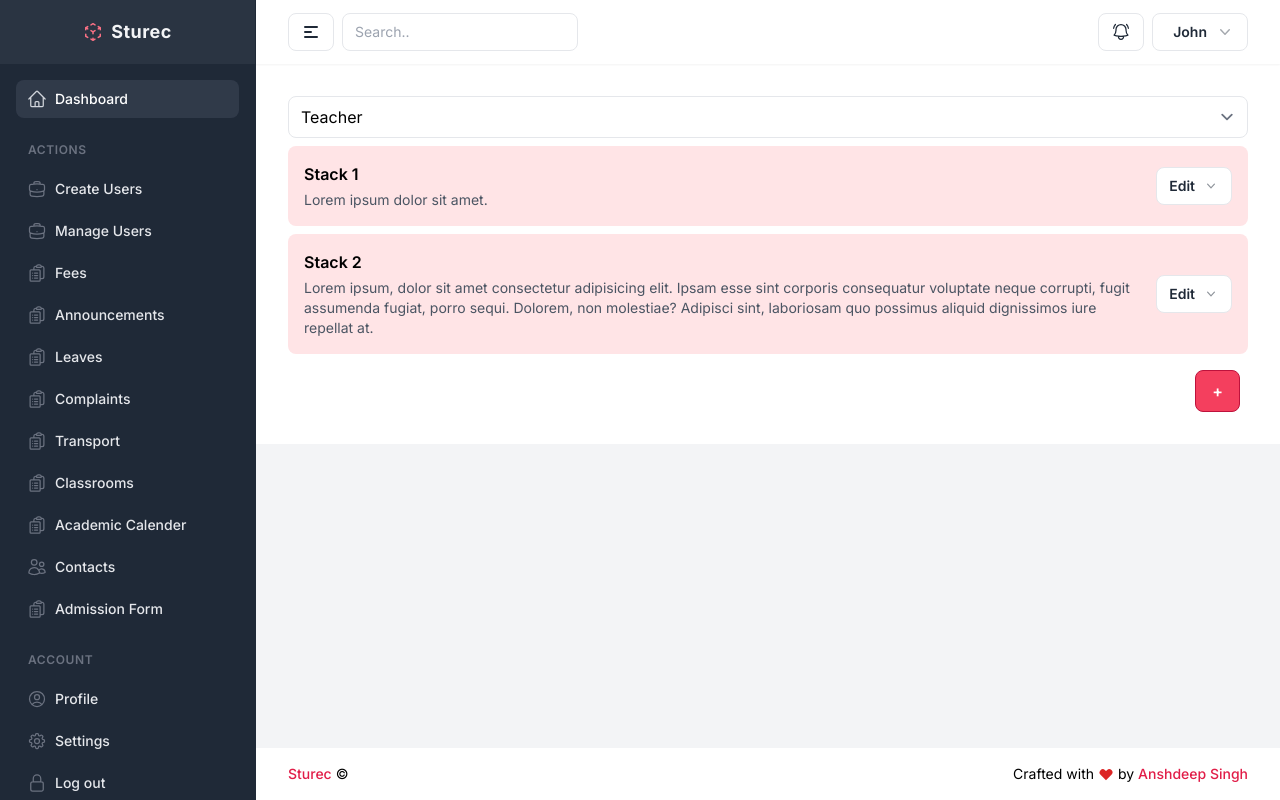
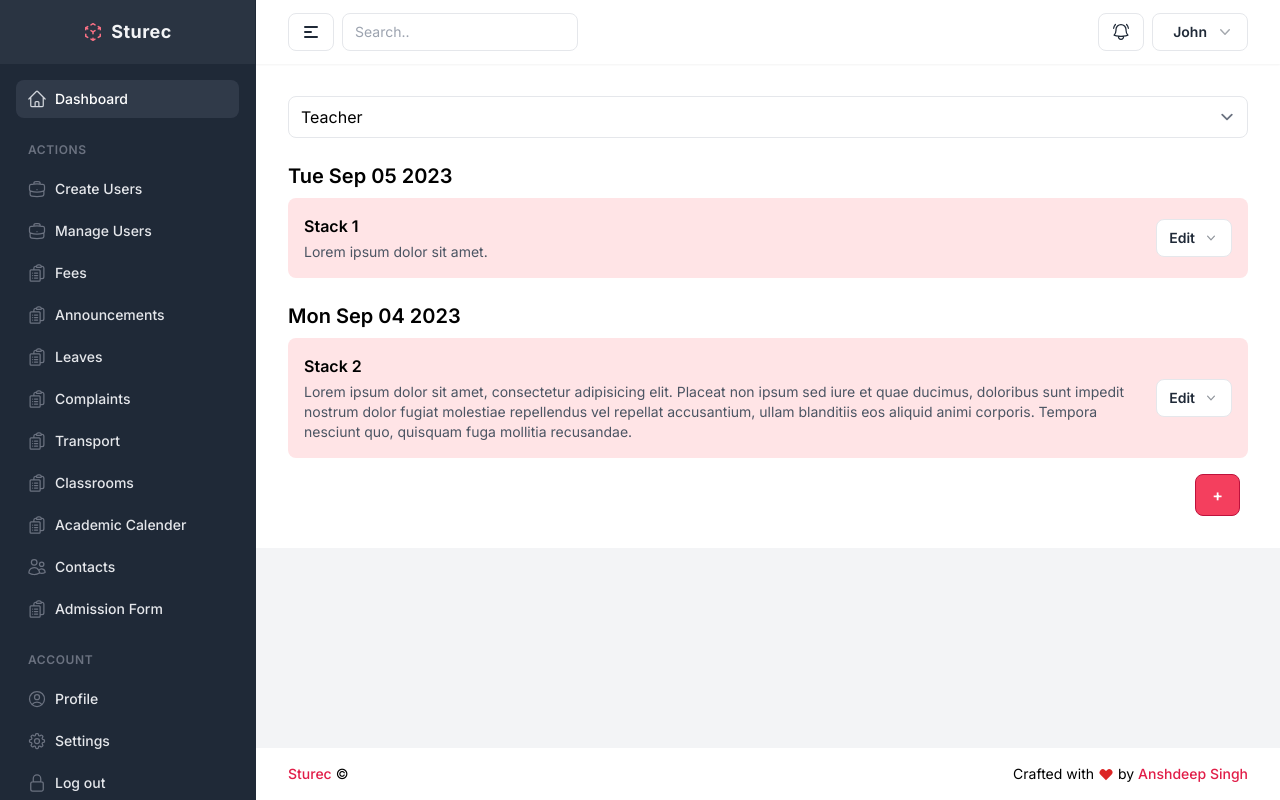
Before and after one commit to a-singh09/demo-admin-app, a Next.js app: page /dashboard/announcements in a window 1280 px wide. Built offline with nearby package versions, Linux system fonts and the light colour scheme.

Commit message:
[Feat] Added sort by date in stacks

```diff
--- a/app/components/stacks.tsx
+++ b/app/components/stacks.tsx
@@ -13,6 +13,7 @@ interface StackProps {
     whatsappNumber?: number;
     fromDate?: string;
     toDate?: string;
+    datePosted?: string;
     dropdownItems: DropdownItem[];
 }
 
--- a/app/dashboard/announcements/page.tsx
+++ b/app/dashboard/announcements/page.tsx
@@ -1,19 +1,15 @@
 "use client"
 
-import { Fragment, useState } from "react";
-
-// Headless UI, for more info and examples you can check out https://github.com/tailwindlabs/headlessui
-import { Menu, Transition } from "@headlessui/react";
+import React, { useState } from "react";
+import DashboardComponent from "../../components/dashboardComponent";
+import Compose from "@/app/components/compose";
+import Stacks from "@/app/components/stacks";
 import Footer from "../../components/footer";
-import DashboardComponent from "../../components/dashboardComponent";
-import Stacks from "@/app/components/stacks";
-import Compose from "@/app/components/compose";
 
 function Announcements() {
-
+    const [isOpen, setIsOpen] = useState(false);
     const [mobileSidebarOpen, setMobileSidebarOpen] = useState(false);
     const [desktopSidebarOpen, setDesktopSidebarOpen] = useState(true);
-    const [isOpen, setIsOpen] = useState(false);
 
     const dropdownItems = [
         { title: "Delete" },
@@ -21,20 +17,40 @@ function Announcements() {
     ];
 
     const stackData = [
-        { title: "Stack 1", message: "Lorem ipsum dolor sit amet.", dropdownItems },
-        { title: "Stack 2", message: "Lorem ipsum, dolor sit amet consectetur adipisicing elit. Ipsam esse sint corporis consequatur voluptate neque corrupti, fugit assumenda fugiat, porro sequi. Dolorem, non molestiae? Adipisci sint, laboriosam quo possimus aliquid dignissimos iure repellat at.", dropdownItems },
+        { title: "Stack 1", message: "Lorem ipsum dolor sit amet.", date: "2023-09-05", dropdownItems },
+        { title: "Stack 2", message: "Lorem ipsum dolor sit amet, consectetur adipisicing elit. Placeat non ipsum sed iure et quae ducimus, doloribus sunt impedit nostrum dolor fugiat molestiae repellendus vel repellat accusantium, ullam blanditiis eos aliquid animi corporis. Tempora nesciunt quo, quisquam fuga mollitia recusandae.", date: "2023-09-04", dropdownItems },
         // Add more stack objects as needed
     ];
+
+    const inputPlaceholders = ["From", "To", "Subject", "Message"];
 
     function openModal() {
         setIsOpen(true);
     }
 
-      const inputPlaceholders = ["From", "To", "Subject", "Message"];
+    function groupAndSortAnnouncements(stackData: any[]) {
+        const groupedAnnouncements: Record<string, any[]> = {};
+
+        stackData.forEach((announcement) => {
+            const date = new Date(announcement.date).toDateString();
+            if (!groupedAnnouncements[date]) {
+                groupedAnnouncements[date] = [];
+            }
+            groupedAnnouncements[date].push(announcement);
+        });
+
+        for (const date in groupedAnnouncements) {
+            groupedAnnouncements[date].sort((a, b) => {
+                return new Date(b.date).getTime() - new Date(a.date).getTime();
+            });
+        }
+
+        return groupedAnnouncements;
+    }
+
+    const groupedAnnouncements = groupAndSortAnnouncements(stackData);
 
     return (
-        <>
-
         <div
             id="page-container"
             className={`flex flex-col mx-auto w-full min-h-screen min-w-[320px] bg-gray-100 dark:text-gray-100 dark:bg-gray-900 ${desktopSidebarOpen ? "lg:pl-64" : ""
@@ -42,19 +58,17 @@ function Announcements() {
         >
             <DashboardComponent />
 
-                <Compose isOpen={isOpen} setIsOpen={setIsOpen} inputPlaceholders={inputPlaceholders}  />
+            <Compose isOpen={isOpen} setIsOpen={setIsOpen} inputPlaceholders={inputPlaceholders} />
 
-                {/* Page Content */}
             <main id="page-content" className="flex flex-auto flex-col max-w-full pt-16">
-                    {/* Page Section */}
                 <div className="max-w-10xl mx-auto p-4 lg:p-8 w-full bg-white">
-
-                        {/* Form Elements: Select */}
                     <form className="space-y-6 dark:text-gray-100">
-                            {/* Select Box */}
                         <div className="space-y-1">
-                                {/* <label htmlFor="select" className="font-medium">Select</label> */}
-                                <select id="select" name="select" className="w-full block border px-3 py-2 leading-6 rounded-lg border-gray-200 focus:border-rose-500 focus:ring focus:ring-rose-500 focus:ring-opacity-50 dark:bg-gray-800 dark:border-gray-600 dark:focus:border-rose-500">
+                            <select
+                                id="select"
+                                name="select"
+                                className="w-full block border px-3 py-2 leading-6 rounded-lg border-gray-200 focus:border-rose-500 focus:ring focus:ring-rose-500 focus:ring-opacity-50 dark:bg-gray-800 dark:border-gray-600 dark:focus:border-rose-500"
+                            >
                                 <option>Teacher</option>
                                 <option>Student</option>
                                 <option>Driver</option>
@@ -63,27 +77,30 @@ function Announcements() {
                                 <option>Buses</option>
                             </select>
                         </div>
-                            {/* END Select Box */}
-
                     </form>
-                        {/* END Form Elements: Select */}
-                        <Stacks stacks={stackData} dropdownItems={dropdownItems} />
+                    {/* Display grouped and sorted announcements */}
+                    {Object.keys(groupedAnnouncements).map((date) => (
+                        <div key={date}>
+                            <h2 className="text-xl font-semibold mt-6 mb-2">{date}</h2>
+                            {/* Replace individual announcements with <Stacks /> */}
+                            <Stacks stacks={groupedAnnouncements[date]} dropdownItems={dropdownItems} />
+                        </div>
+                    ))}
                     <div className="flex justify-end">
-
-                            <button type="button" onClick={openModal} className="inline-flex mr-2 mt-2 justify-center items-center space-x-2 border font-semibold rounded-lg px-4 py-2 leading-6 border-rose-700 bg-rose-500 text-white hover:text-white hover:bg-rose-600 hover:border-rose-600 focus:ring focus:ring-rose-400 focus:ring-opacity-50 active:bg-rose-700 active:border-rose-700 dark:focus:ring-rose-400 dark:focus:ring-opacity-90">
+                        <button
+                            type="button"
+                            onClick={openModal}
+                            className="inline-flex mr-2 mt-2 justify-center items-center space-x-2 border font-semibold rounded-lg px-4 py-2 leading-6 border-rose-700 bg-rose-500 text-white hover:text-white hover:bg-rose-600 hover:border-rose-600 focus:ring focus:ring-rose-400 focus:ring-opacity-50 active:bg-rose-700 active:border-rose-700 dark:focus:ring-rose-400 dark:focus:ring-opacity-90"
+                        >
                             +
                         </button>
                     </div>
                 </div>
-                    {/* END Page Section */}
             </main>
-                {/* END Page Content */}
 
             <Footer />
         </div>
-        </>
-
-    )
+    );
 }
 
-export default Announcements
+export default Announcements;
```
Lines whose indentation alone changed are shown as unchanged.
